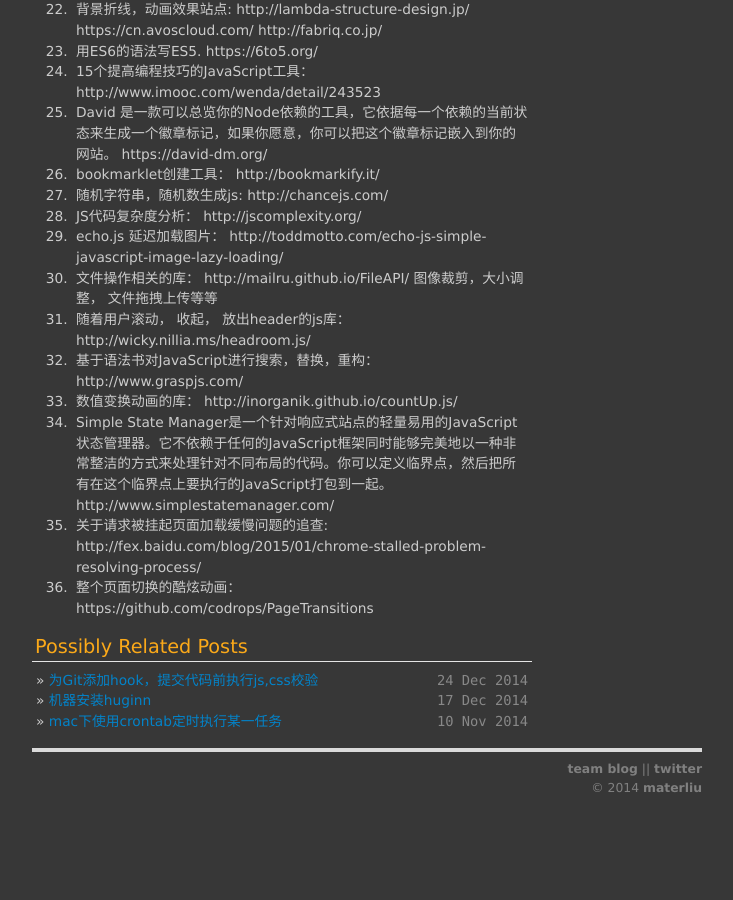
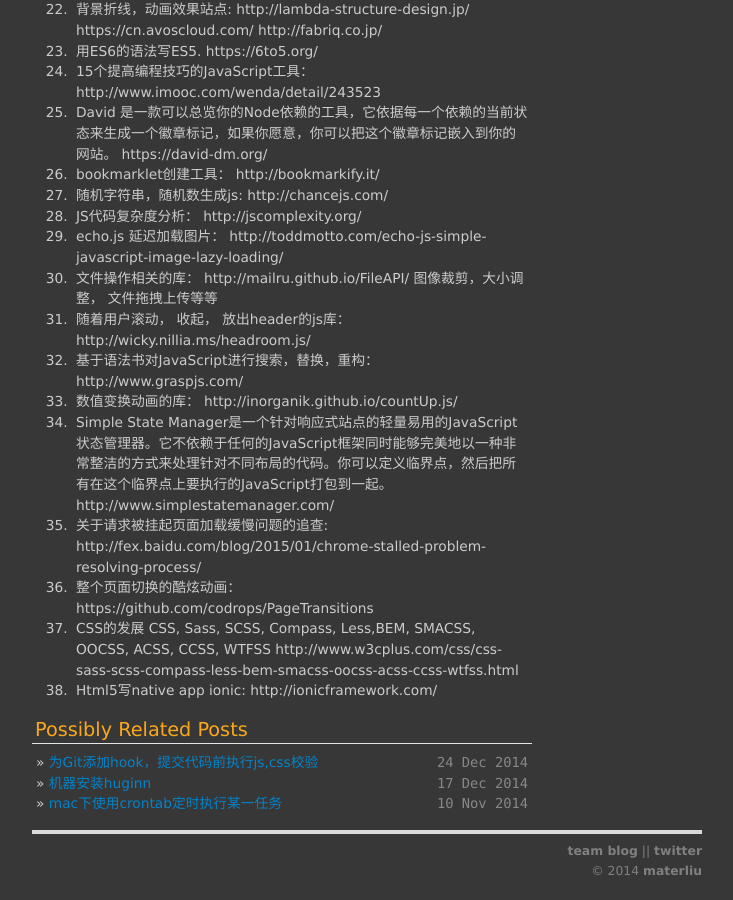
Before and after one commit to materliu/materliu.github.io, a Jekyll site: the page built from all/web/_posts/2014-12-16-hotchpotch.md, in a window 1280 px wide and 900 px high, scrolled down 1197 px. Shown: the whole window, without its empty margins (273-1006 px from the left). Built offline with Jekyll 4.4.1, drawn with Linux system fonts in a browser that asks for light colours; Markdown is read by kramdown in place of the engine named in the settings; before the commit the page ends 2014 px from its top, so only the background shows below that.

Commit message:
native app !

```diff
--- a/all/web/_posts/2014-12-16-hotchpotch.md
+++ b/all/web/_posts/2014-12-16-hotchpotch.md
@@ -41,3 +41,5 @@ title: 大杂烩
 36. Simple State Manager是一个针对响应式站点的轻量易用的JavaScript状态管理器。它不依赖于任何的JavaScript框架同时能够完美地以一种非常整洁的方式来处理针对不同布局的代码。你可以定义临界点，然后把所有在这个临界点上要执行的JavaScript打包到一起。   http://www.simplestatemanager.com/
 37. 关于请求被挂起页面加载缓慢问题的追查:  http://fex.baidu.com/blog/2015/01/chrome-stalled-problem-resolving-process/
 38. 整个页面切换的酷炫动画： https://github.com/codrops/PageTransitions
+39. CSS的发展  CSS, Sass, SCSS, Compass, Less,BEM, SMACSS, OOCSS, ACSS, CCSS, WTFSS  http://www.w3cplus.com/css/css-sass-scss-compass-less-bem-smacss-oocss-acss-ccss-wtfss.html
+40. Html5写native app ionic: http://ionicframework.com/
```
